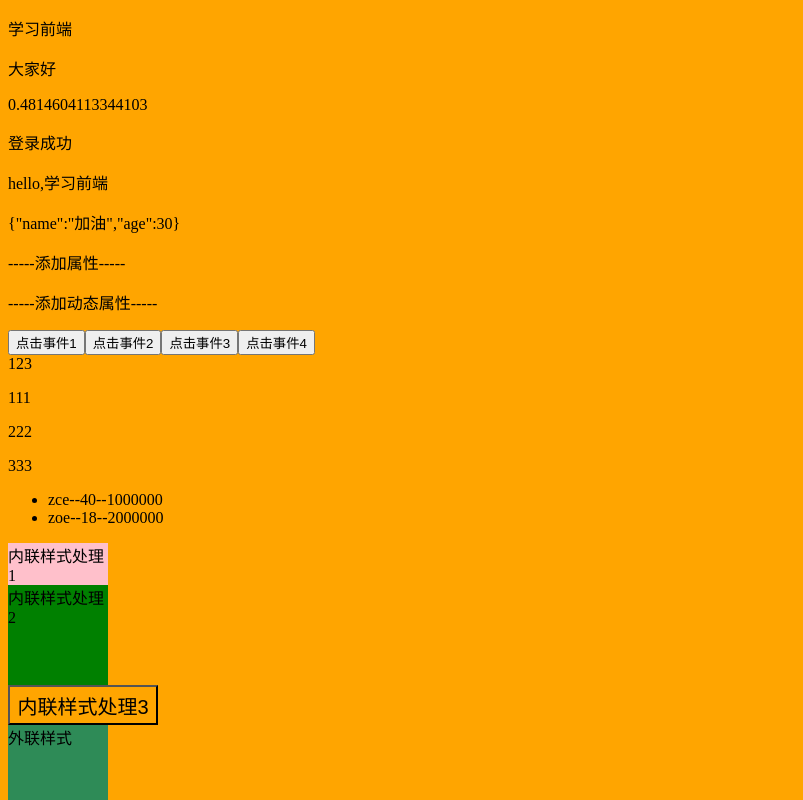
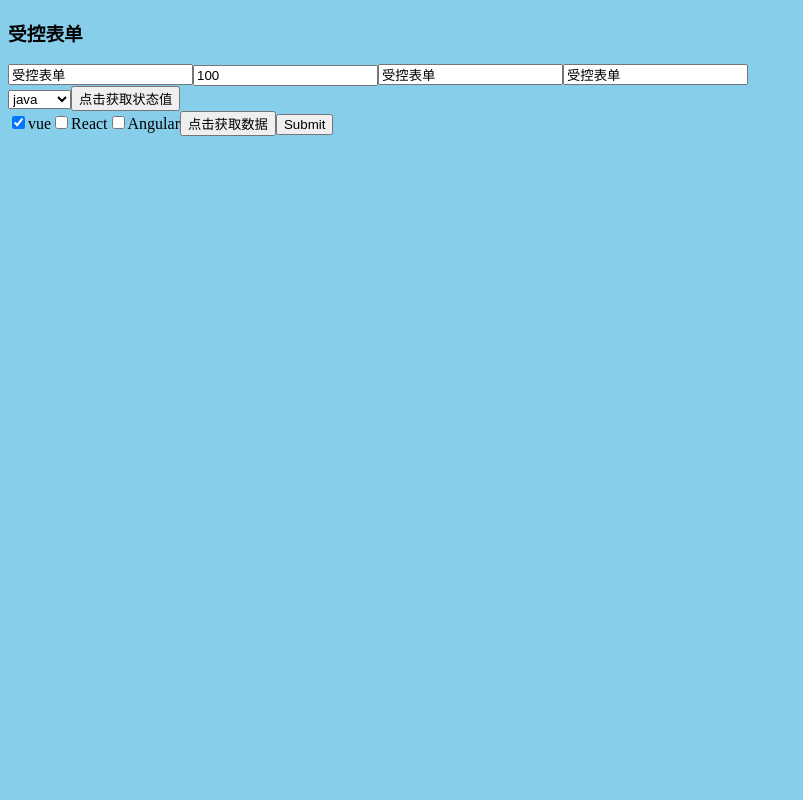
Before and after one commit to BlendAndroid/blend-react-app, a React (Create React App) app: page / in a window 1280 px wide. Shown: the top 800 px of the page, without its empty margins (0-803 px from the left). Built offline with nearby package versions, Linux system fonts and the light colour scheme.

Commit message:
受控表单

```diff
--- /dev/null
+++ b/src/form/FormApp.js
@@ -0,0 +1,102 @@
+import { Component } from "react";
+
+/**
+ * 其实就是一种双向绑定关系
+ * 受控表单：表单元素的值全部由 react 来进行管理， 此时表单元素中的值都放在 state 中， 所以表单元素里的值也需要从 state 当中进行获取
+ * 非受控表单：不受 react 管理，表单元素的数据由 DOM 元素本身进行管理， 表单元素的值也是存放在 DOM 元素里，获取的时候需要操作 DOM 元素
+ */
+class FormApp extends Component {
+
+    state = {
+        test: '受控表单',
+        age: 100,
+        subject: 'java'
+    }
+
+    handler = (ev) => {
+        const prop = ev.target.name
+        this.setState({
+            [prop]: ev.target.value
+        })
+    }
+
+    hobbies = [
+        {
+            id: 1,
+            title: 'vue',
+            isChecked: true
+        },
+        {
+            id: 2,
+            title: 'React',
+            isChecked: false
+        },
+        {
+            id: 3,
+            title: 'Angular',
+            isChecked: false
+        },
+    ]
+
+    checkHandler(index, ev) {
+        console.log(index)
+        this.hobbies[index].isChecked = ev.target.checked
+    }
+
+    checkBoxSubmit = (ev) => {
+        //取消默认行为
+        ev.preventDefault()
+        let ret = this.hobbies.filter(hobby => hobby.isChecked)
+            .map(hobby => hobby.id)
+
+        //与state状态进行管理，拿到所有的数据
+        ret = {
+            ...this.state, ret
+        }
+
+        console.log( ret)
+
+    }
+
+    render() {
+        return (
+            <div>
+                <h3>受控表单</h3>
+                <div>
+                    <input name="test" value={this.state.test} onChange={this.handler.bind(this)}></input>
+                    <input name="age" value={this.state.age} onChange={this.handler.bind(this)} ></input>
+                    <input type="text" defaultValue={this.state.test} />
+                    <input type="text" value={this.state.test} readOnly />
+                </div>
+
+                <div>
+                    <select name="subject" value={this.state.subject} onChange={this.handler.bind(this)}>
+                        <option value="大前端">大前端</option>
+                        <option value="java">java</option>
+                        <option value="python">python</option>
+                    </select>
+                    <button onClick={() => { console.log(this.state) }}>点击获取状态值</button>
+                </div>
+
+                <div>
+                    <form onSubmit={(ev) => { this.checkBoxSubmit(ev) }}>
+                        {
+                            this.hobbies.map((hobby, index) => {
+                                return (
+                                    <label key={hobby.id}>
+                                        <input type="checkbox" defaultChecked={hobby.isChecked} onChange={this.checkHandler.bind(this, index)} />{hobby.title}
+                                    </label>
+                                )
+                            })
+                        }
+                        <button onClick={() => { console.log(111) }}>点击获取数据</button>
+                        <input type="submit"></input>
+                    </form>
+                </div>
+            </div>
+        )
+    }
+
+}
+
+export default FormApp
--- /dev/null
+++ b/src/form/form_style.css
@@ -0,0 +1,9 @@
+body {
+    background-color: skyblue;
+}
+
+.box {
+    width: 100px;
+    height: 100px;
+    background-color: seagreen;
+}
--- a/src/index.js
+++ b/src/index.js
@@ -1,11 +1,13 @@
 import React from 'react'
 import ReactDOM from 'react-dom'
 import App from './base/App'
-import './base/style.css'
+import './form/form_style.css'
+
+import FormApp from './form/FormApp'
 
 ReactDOM.render(
   <React.StrictMode>
-  <App/>
+  <FormApp/>
   </React.StrictMode>,
   document.getElementById('root')
 );
```
